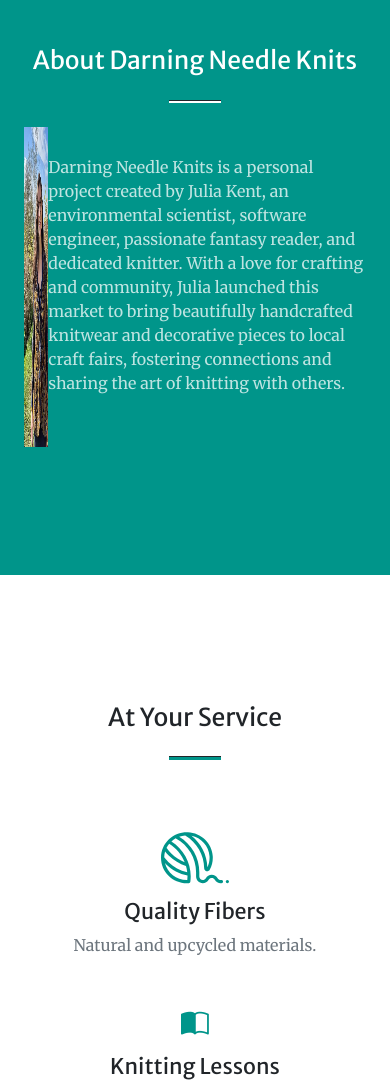
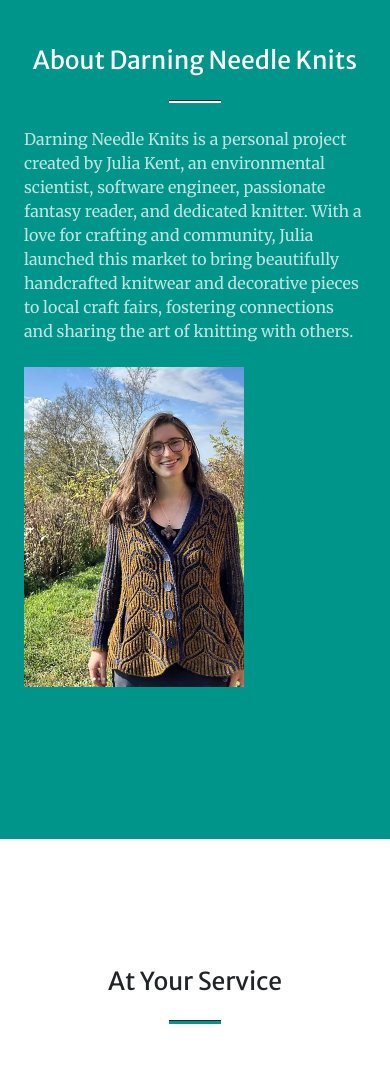
Before and after one commit to jukent/darning-needle-knits, a plain HTML site: page index.html in a window 390 px wide. Shown: the part 600-1685 px from the top of the page. Drawn offline with nearby package versions, Linux system fonts and the light colour scheme; some packages are replaced by stand-ins of ours; a script that the page names is missing.

Commit message:
fix for small screens

```diff
--- a/index.html
+++ b/index.html
@@ -64,15 +64,16 @@
                     <h2 class="text-white mt-0">About Darning Needle Knits</h2>
                     <hr class="divider divider-light" />
                 </div>
-                <div class="d-flex align-items-center">
-                    <div class="col-lg-5 pr-3">
-                        <img class="img-fluid" src="dist/assets/img/brioche_sweater.png" alt="Brioche sweater" style="height: 20rem;"/>
+                <div class="row align-items-center">
+                    <div class="col-lg-5 order-2 order-lg-1 mb-4 mb-lg-0">
+                        <img class="img-fluid" src="dist/assets/img/brioche_sweater.png" alt="Brioche sweater" style="height: 20rem;" />
                     </div>
-                    <div class="col-lg-7">
-                        <p class="text-white-75 mb-4">Darning Needle Knits is a personal project created by Julia Kent, an environmental scientist, software engineer, passionate fantasy reader, and dedicated knitter. With a love for crafting and community, Julia launched this market to bring beautifully handcrafted knitwear and decorative pieces to local craft fairs, fostering connections and sharing the art of knitting with others.</p>
+                    <div class="col-lg-7 order-1 order-lg-2">
+                        <p class="text-white-75 mb-4">
+                            Darning Needle Knits is a personal project created by Julia Kent, an environmental scientist, software engineer, passionate fantasy reader, and dedicated knitter. With a love for crafting and community, Julia launched this market to bring beautifully handcrafted knitwear and decorative pieces to local craft fairs, fostering connections and sharing the art of knitting with others.
+                        </p>
                     </div>
                 </div>
-
             </div>
         </section>
         <!-- Services-->
@@ -83,7 +84,7 @@
                 <div class="row gx-4 gx-lg-5">
                     <div class="col-lg-3 col-md-6 text-center">
                         <div class="mt-5">
-                            <img src="dist/assets/img/yarn.svg" class="fs-1 text-primary" alt="icon" style="width: 4.2rem; height: 4.2rem;">
+                            <img src="dist/assets/img/yarn.svg" class="fs-1 text-primary" alt="icon" style="width: 3rem; height: 3rem; margin: .5rem;">
                             <h3 class="h4 mb-2">Quality Fibers</h3>
                             <p class="text-muted mb-0">Natural and upcycled materials.</p>
                         </div>
```
